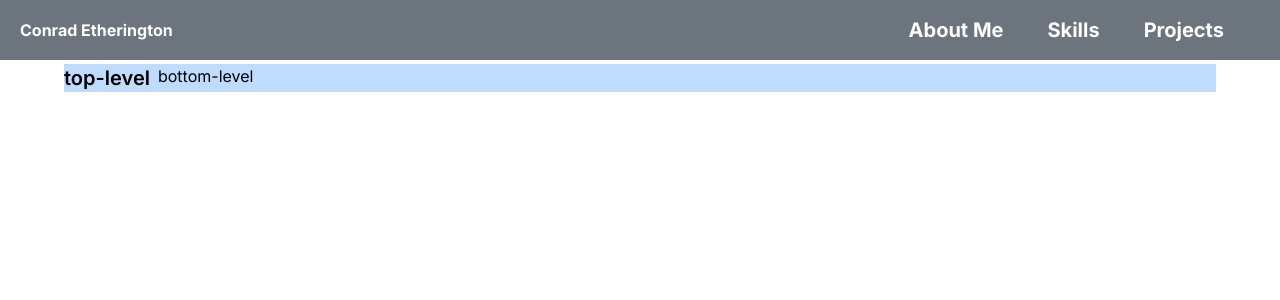
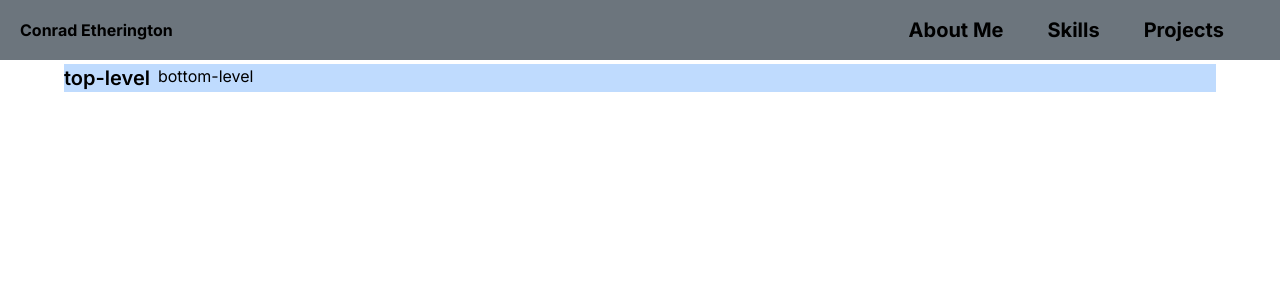
Before and after one commit to Conrad-E-Code/next-portfolio, a Next.js app: page /about-me in a window 1280 px wide. Shown: the top 300 px of the page. Built offline with nearby package versions, Linux system fonts and the light colour scheme.

Commit message:
swap inline CSS for tailwind class

```diff
--- a/components/NavBar.js
+++ b/components/NavBar.js
@@ -29,9 +29,9 @@ const NavBar = () => {
     },[])
     console.log(textClr, typeof textClr)
   return (
-    <div className={` bg-${clr} z-20 fixed top-0 left-0 w-full ease-in duration-300`}>
-        <div style={{color: Colors[textClr]}} className={`max-w-[1240px] m-auto flex justify-between items-center`}>
-        <h1 onClick={()=> router.push("/")} className={`cursor-pointer font-bold `}>Conrad Etherington</h1>
+    <div className={`text-${textClr} bg-${clr} z-20 fixed top-0 left-0 w-full ease-in duration-300`}>
+        <div className={`max-w-[1240px] m-auto flex justify-between items-center`}>
+        <h1 onClick={()=> router.push("/")} className={` cursor-pointer font-bold `}>Conrad Etherington</h1>
             <ul className='hidden sm:flex mx-5 gap-3 '>
                 <li className='navbar-li'>
                 <Link className='cursor-pointer' href='/about-me'> About Me</Link>
```
